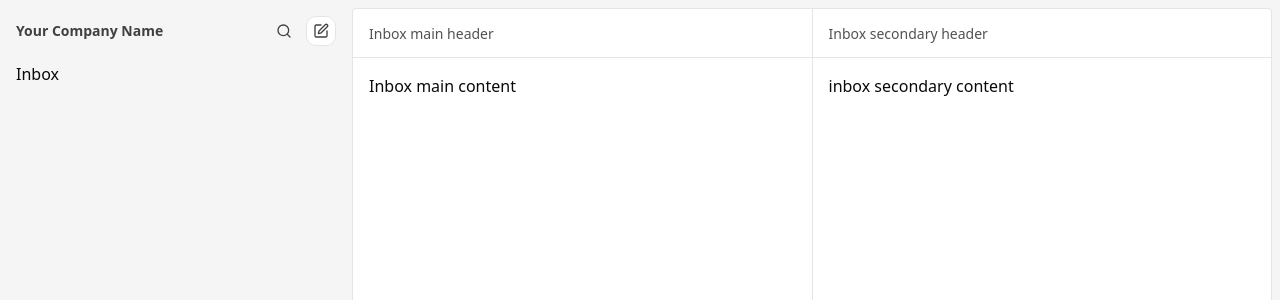
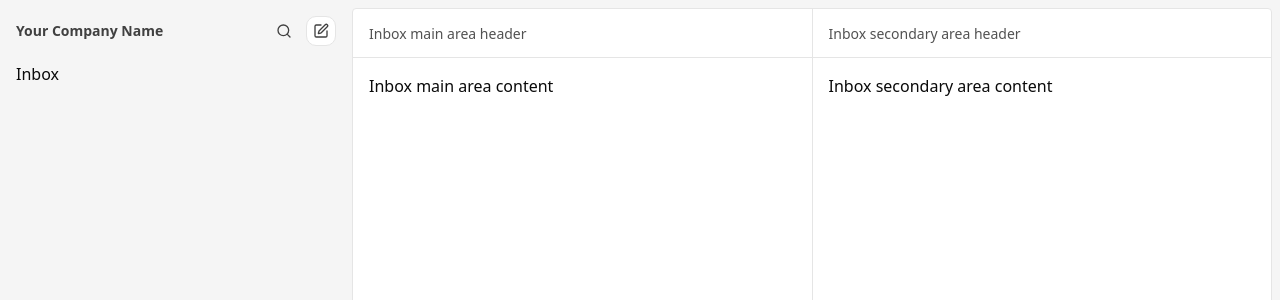
Before and after one commit to coding-wani/super-josefina, a Next.js app: page /inbox in a window 1280 px wide. Shown: the top 300 px of the page. Built offline with nearby package versions, Linux system fonts and the light colour scheme.

Commit message:
feat: update headers and content in InboxPage for clarity and consistency

```diff
--- a/src/app/inbox/page.tsx
+++ b/src/app/inbox/page.tsx
@@ -3,9 +3,11 @@ import { MainArea, SecondaryArea } from "@/components/layout/Content";
 export default function InboxPage() {
   return (
     <>
-      <MainArea header="Inbox main header">Inbox main content</MainArea>
-      <SecondaryArea header="Inbox secondary header" widthPreset="half">
-        inbox secondary content
+      <MainArea header="Inbox main area header">
+        Inbox main area content
+      </MainArea>
+      <SecondaryArea header="Inbox secondary area header" widthPreset="half">
+        Inbox secondary area content
       </SecondaryArea>
     </>
   );
--- a/src/app/page.tsx
+++ b/src/app/page.tsx
@@ -1,5 +1,7 @@
 import { MainArea } from "@/components/layout/Content";
 
 export default function Home() {
-  return <MainArea header="Home header">Home main content</MainArea>;
+  return (
+    <MainArea header="Home main area header">Home main area content</MainArea>
+  );
 }
```
